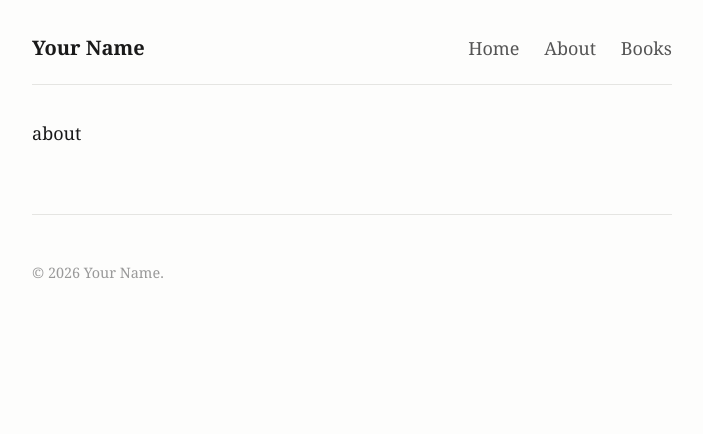
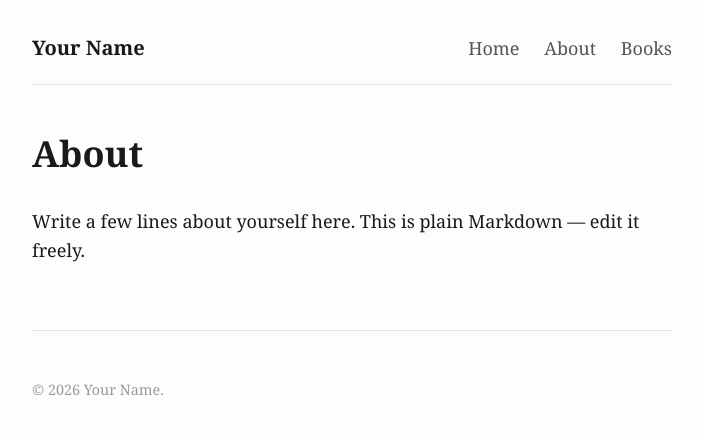
Before and after one commit to topearebi/aroamjti, a Jekyll site: the page built from about.md, in a window 1280 px wide. Shown: the top 434 px of the page, without its empty margins (288-991 px from the left). Built offline with Jekyll 4.4.1, drawn with Linux system fonts in a browser that asks for light colours; our own code applies the rules of GitHub Pages for plain Markdown files.

Commit message:
Add About page layout and content

```diff
--- a/about.md
+++ b/about.md
@@ -1 +1,8 @@
-about
+---
+layout: default
+title: About
+permalink: /about/
+---
+# About
+
+Write a few lines about yourself here. This is plain Markdown — edit it freely.
```
